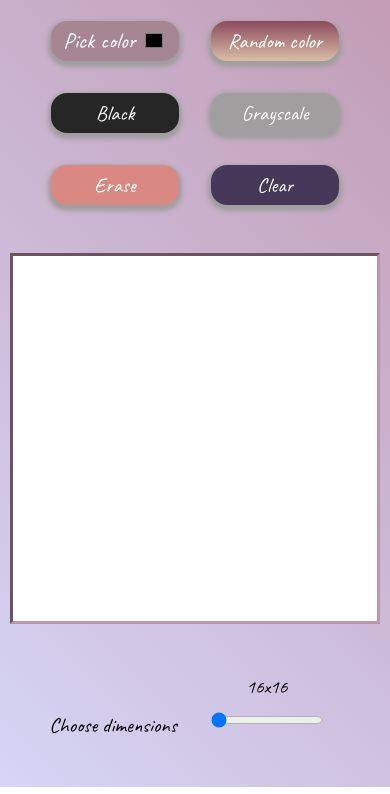
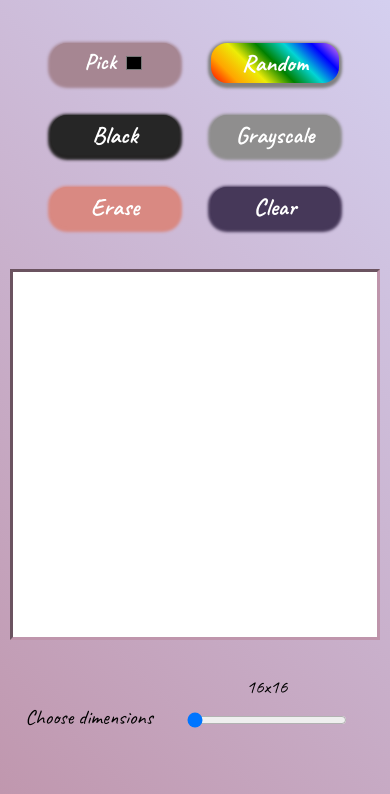
Before and after one commit to roxana2998/Etch-A-Sketch, a plain HTML site: page index.html in a window 390 px wide. Shown: the part 121-915 px from the top of the page. Drawn offline with Linux system fonts and the light colour scheme.

Commit message:
finished the last details

```diff
--- a/index.html
+++ b/index.html
@@ -1,48 +1,49 @@
 <!DOCTYPE html>
 <html lang="en">
   <head>
-    <meta charset="UTF-8">
-    <meta http-equiv="X-UA-Compatible" content="IE=edge">
-    <meta name="viewport" content="width=device-width, initial-scale=1.0">
+    <meta charset="UTF-8" />
+    <meta http-equiv="X-UA-Compatible" content="IE=edge" />
+    <meta name="viewport" content="width=device-width, initial-scale=1.0" />
     <title>Etch-A-Sketch</title>
-    <link rel="stylesheet" href="main.css">
+    <link rel="stylesheet" href="main.css" />
     <script src="script.js" defer></script>
   </head>
   <body>
     <h1>Etch-A-Sketch</h1>
 
     <main>
-        <div class="main-content">
       <div class="buttons-container">
         <div class="color-palette">
-                    <label class = "pick-color" for="color">Pick color</label>
-                    <input class="change-color" type="color" id="color">
+          <label class="pick-color" for="color">Pick</label>
+          <input class="change-color" type="color" id="color" />
         </div>
 
-                <button class="color-button">Random color</button>
+        <button class="color-button">Random</button>
         <button class="black-button">Black</button>
         <button class="grayscale">Grayscale</button>
         <button class="erase-button">Erase</button>
         <button class="clear-button">Clear</button>
-
       </div>
 
-            <div class="container-dimensions">
-                <div class = "container"></div>
+      <div class="table">
+        <div class="container"></div>
         <div class="dimensions">
-                    <label class = "choose" for="change-dimensions">Choose dimensions</label>
+          <label class="choose" for="change-dimensions"
+            >Choose dimensions</label
+          >
 
           <div class="input-squares">
             <p class="number-squares">16x16</p>
-                        <input class = "change-input" type="range" min="16" max="100" id="change-dimensions">
+            <input
+              class="change-input"
+              type="range"
+              min="16"
+              max="100"
+              id="change-dimensions"
+            />
           </div>
         </div>
       </div>
-        </div>
-
-
-
     </main>
-
   </body>
 </html>
--- a/main.css
+++ b/main.css
@@ -7,12 +7,13 @@
     box-sizing: border-box;
 }
 
-
 body {
     width: 100%;
-    height: 100vh;
+    min-height: 100vh;
     margin: 0;
-    background-image: linear-gradient(45deg, #D6D5F6, #C097AE);
+    background-image: linear-gradient(45deg, #C097AE, #D6D5F6);
+    display: flex;
+    flex-direction: column;
 }
 
 h1 {
@@ -22,11 +23,12 @@ h1 {
     font-size: clamp(2rem, 5vw, 4rem);
 }
 
-.main-content {
+main {
     display: flex;
     justify-content: center;
     align-items: center;
     margin: 0 auto;
+    width: 100%;
 }
 
 .buttons-container {
@@ -34,19 +36,21 @@ h1 {
     flex-direction: column;
     justify-content: center;
     align-items: center;
-    margin: 0 2rem 6rem 2rem;
-    width: clamp(10rem, 10%, 30rem);
+    width: 20%;
+    margin-bottom: 10rem;
 }
+
+/* ----------------------------------------BUTTONS STYLE */
 
 button {
     margin: 1rem auto;
     width: clamp(10rem, 30%, 30rem);
     height: 3.5rem;
-    font-size: clamp(1.3rem, 2.5vw, 1.8rem);
+    font-size: clamp(1.5rem, 2.5vw, 1.8rem);
+    font-weight: bold;
     font-family: "Caveat", sans-serif;
     border: none;
     border-radius: 1rem;
-    box-shadow: 0 3px 4px 3px rgb(160, 158, 158);
     cursor: pointer;
 }
 
@@ -60,71 +64,83 @@ button:hover, button.active, .color-palette:hover, .color-palette:active {
     text-align: center;
     font-family: "Caveat", sans-serif;
     font-size: clamp(1.4rem, 2.5vw, 1.8rem);
+    font-weight: bold;
     background-color: #A68692;
     width: clamp(10rem, 30%, 30rem);
     height: 3.5rem;
     border-radius: 1rem;
-    box-shadow: 0 3px 4px 3px rgb(160, 158, 158);
     padding-top: 0.6rem;
     color: white;
+    box-shadow: 0 2px 3px 3px #A68692;
 }
+
 
 input[type="color"] {
     -webkit-appearance: none;
     border: none;
-    width: clamp(1rem, 3vw, 1.7rem);
-    height: clamp(1rem, 3vw, 1.7rem);
-    border-radius: 50%;
+    width: clamp(2rem, 20%, 2.5rem);
+    height: clamp(2rem, 20%, 2.5rem);
     background: none;
     cursor: pointer;
+}
+
+.color-button {
+    /* background-color: #8C4A5C; */
+     background-image: linear-gradient(45deg, red, orange, rgb(236, 236, 7), green, rgb(3, 212, 212), blue, violet);
+    color: white;
+    box-shadow: 0 2px 3px 3px grey;
 }
 
 .black-button {
     background-color: #262626;
     color: white;
-}
-
-.color-button {
-    background-image: linear-gradient(to bottom, #8C4A5C, #D9BEA7);
-    color: white;
+    box-shadow: 0 2px 3px 3px rgb(37, 36, 36);
 }
 
 .grayscale {
-    background-color: rgb(160, 158, 158);
+    background-color: rgb(143, 142, 142);
     color: white;
+    box-shadow: 0 2px 3px 3px rgb(143, 142, 142);
 }
 
 .erase-button {
     background-color: #D98982;
     color: white;
+    box-shadow: 0 2px 3px 3px #D98982;
 }
 
 .clear-button {
     background-color: #463859;
     color: white;
+    box-shadow: 0 2px 3px 3px #463859;
+}
+
+/* -------------------------------------------- */
+
+.table {
+    display: flex;
+    flex-direction: column;
+    align-items: center;
+    justify-content: center;
+    margin-bottom: 2rem;
 }
 
 .container {
     display: grid;
     grid-template-columns: repeat(16, 1fr);
-    width: clamp(40rem, 10vw, 60rem);
-    height: clamp(40rem, 10vh, 60rem);
-    margin: 2rem 2rem;
+    width: clamp(40rem, 40vw, 60rem);
+    height: clamp(40rem, 40vh, 60rem);
+    margin: 1rem;
     border: 3px inset #BF95AC;
 }
 
-.container-dimensions {
-    display: flex;
-    flex-direction: column;
-    justify-content: center;
-    align-items: center;
-}
+/* --------------------------FOOTER */
 
 .dimensions {
     display: flex;
     justify-content: center;
     align-items: flex-end;
-    width: clamp(30rem, 50vw, 50rem);
+    width: 100%;
     padding-bottom: 1rem;
 }
 
@@ -152,14 +168,15 @@ input[type="color"] {
 input[type="range"] {
     cursor: pointer;
     width: clamp(10rem, 8vw, 30rem);
+    height: 1.5rem;
 }
 
 /* -------------------------MEDIAS----------------- */
 
 @media (max-width: 1000px) {
     .buttons-container {
-        width: clamp(10rem, 15vw, 30rem);
-        margin: 2rem 2rem 6rem 2rem;
+        width: clamp(10rem, 10%, 30rem);
+        height: 70%;
     }
     button {
         width: clamp(8rem, 20%, 25rem);
@@ -169,49 +186,49 @@ input[type="range"] {
         width: clamp(8rem, 20%, 25rem);
         height: 3rem;
     }
-    .pick-color {
-        margin-bottom: 3rem;
-    }
     input[type="color"] {
-        width: clamp(1rem, 3vw, 1.7rem);
+        width: 1.5rem;
         height: 1.5rem;
-        margin-top: 0.4rem;
+        margin-top: 0.2rem;
     }
     .container {
-        width: clamp(30rem, 10vw, 40rem);
-        height: clamp(30rem, 10vh, 40rem);
+        width: clamp(30rem, 60vw, 40rem);
+        height: clamp(30rem, 60vw, 40rem);
     }
 }
 
 @media (max-width: 700px) {
-    .main-content {
-        flex-direction: column;
+    main {
+        display: grid;
+        justify-content: center;
+        align-items: center;
     }
     .container {
-        width: clamp(25rem, 80vw, 35rem);
-        height: clamp(25rem, 80vw, 35rem);
+        width: clamp(25rem, 85vw, 35rem);
+        height: clamp(25rem, 85vw, 35rem);
     }
     .buttons-container {
         display: grid;
         grid-template-columns: repeat(3, 1fr);
         grid-template-rows: repeat(2, 1fr);
-        width: clamp(20rem, 10vw, 30rem);
-        margin: 0;
+        justify-content: center;
+        align-items: center;
+        margin-bottom: 2rem;
+        justify-self: center;
+        width: 60%;
     }
     button {
-        margin: 0 1rem;
         width: clamp(8rem, 6vw, 15rem);
         height: 2.5rem;
+        margin: 1rem;
     }
     .color-palette {
         width: clamp(8rem, 6vw, 15rem);
         height: 2.5rem;
         padding-top: 0.3rem;
     }
-    input[type="color"] {
-        width: clamp(1rem, 5vw, 1.5rem);
-        height: clamp(1rem, 5vw, 1.5rem);
-        margin: 0 auto;
+    input[type="range"] {
+        height: 1rem;
     }
 }
 
@@ -220,31 +237,15 @@ input[type="range"] {
         grid-template-columns: repeat(2, 1fr);
         grid-template-rows: repeat(3, 1fr);
     }
-    .color-palette {
-        padding-top: 0.3rem;
-    }
-    input[type="color"] {
-        width: clamp(1rem, 10vw, 1.6rem);
-        height: clamp(1rem, 10vw, 1.6rem);
-    }
     .container {
         width: 95vw;
         height: 95vw;
-    }
-    .container-dimensions {
-        width: 100vw;
     }
     .choose {
         margin-left: 1rem;
     }
     .dimensions {
         width: clamp(15rem, 100vw, 30rem);
-        margin-bottom: 2rem;
-    }
-    .input-squares {
-        margin: 0 2rem 0.5rem 2rem;
-    }
-    input[type="range"] {
-        width: clamp(7rem, 10vw, 25rem);
+        padding-bottom: 2rem;
     }
 }
```
Lines whose indentation alone changed are shown as unchanged.
